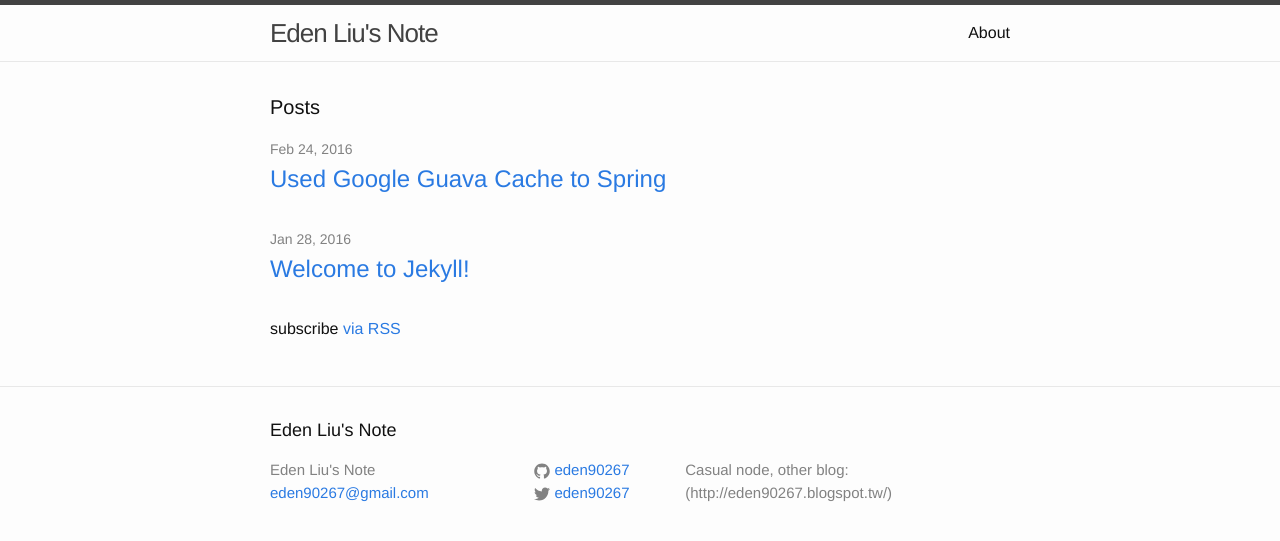
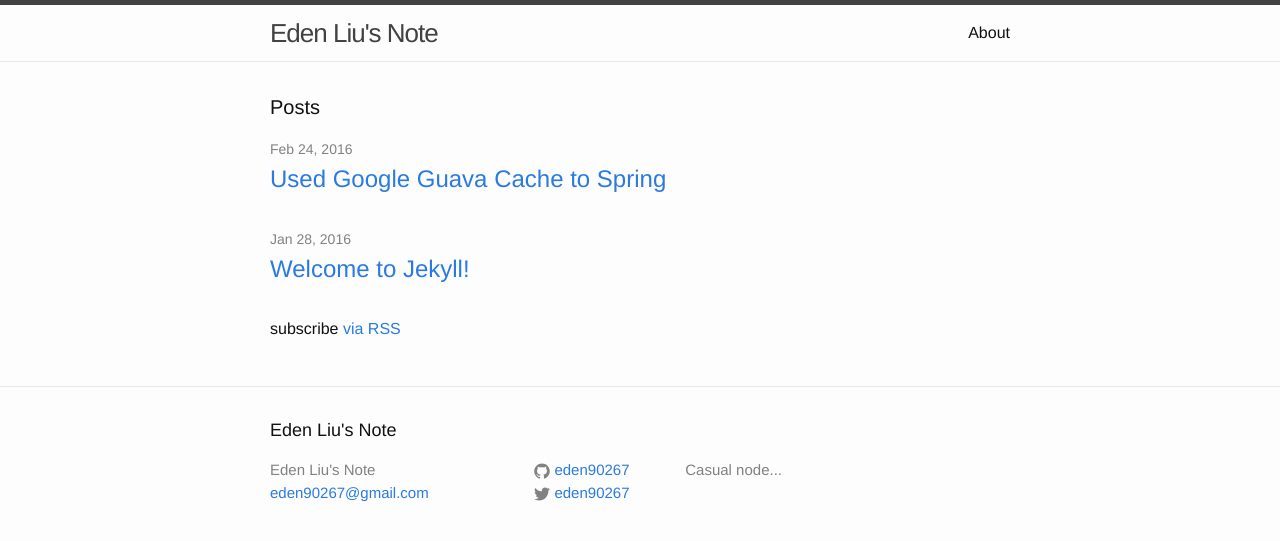
Before and after one commit to eden90267/eden90267.github.io, a Jekyll site: the page built from index.html, in a window 1280 px wide. Shown: the top 541 px of the page. Built offline with Jekyll 4.4.1, drawn with Linux system fonts in a browser that asks for light colours.

Commit message:
modify config

```diff
--- a/_config.yml
+++ b/_config.yml
@@ -9,7 +9,7 @@
 title: Eden Liu's Note
 email: eden90267@gmail.com
 description: > # this means to ignore newlines until "baseurl:"
-  Casual node, other blog:(http://eden90267.blogspot.tw/)
+  Casual node...
 baseurl: "" # the subpath of your site, e.g. /blog
 url: "http://yourdomain.com" # the base hostname & protocol for your site
 twitter_username: eden90267
```
